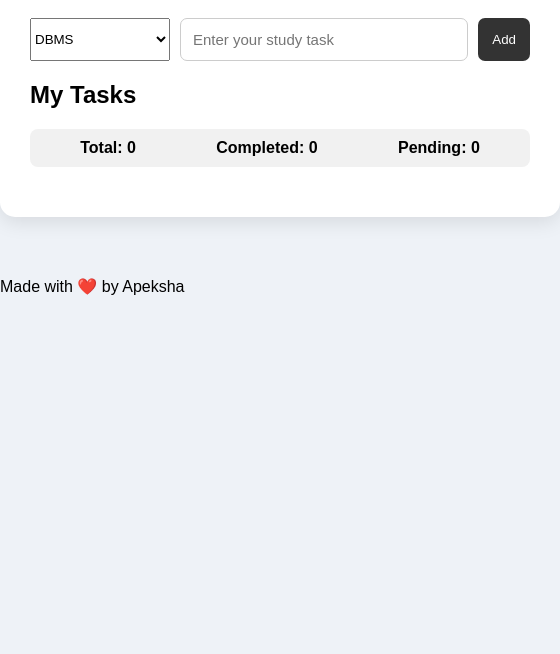
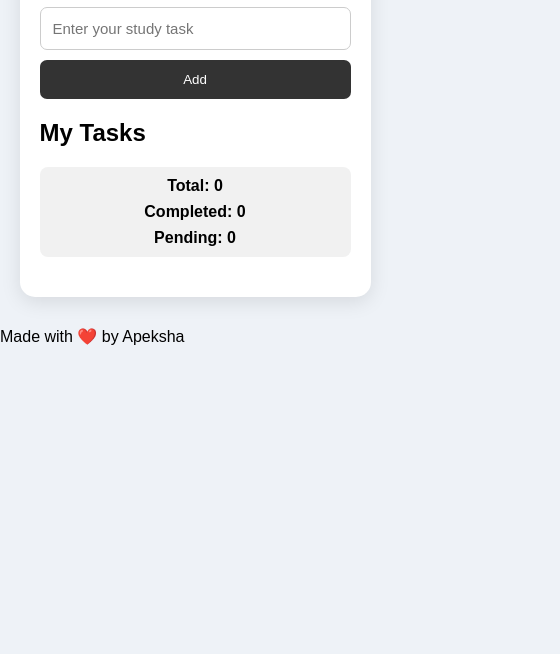
Before and after one commit to apekshajain25/StuddyBuddy, a plain HTML site: page index.html in a window 390 px wide. Shown: the part 190-844 px from the top of the page, 560 px wide, since content can reach past the window. Drawn offline with Linux system fonts and the light colour scheme.

Commit message:
Made website mobile friendly

```diff
--- a/style.css
+++ b/style.css
@@ -86,3 +86,39 @@ li {
     margin: 0;
     font-weight: bold;
 }
+@media (max-width: 600px) {
+
+    .container {
+        width: 90%;
+        margin: 30px auto;
+        padding: 20px;
+        box-sizing: border-box;
+    }
+
+    .input-section {
+        flex-direction: column;
+    }
+
+    input,
+    select,
+    .add-btn {
+        width: 100%;
+        box-sizing: border-box;
+        margin: 0;
+    }
+
+    .add-btn {
+        padding: 12px;
+    }
+
+    .stats {
+        flex-direction: column;
+        gap: 8px;
+        text-align: center;
+    }
+
+    li {
+        width: 100%;
+        box-sizing: border-box;
+    }
+}
```
